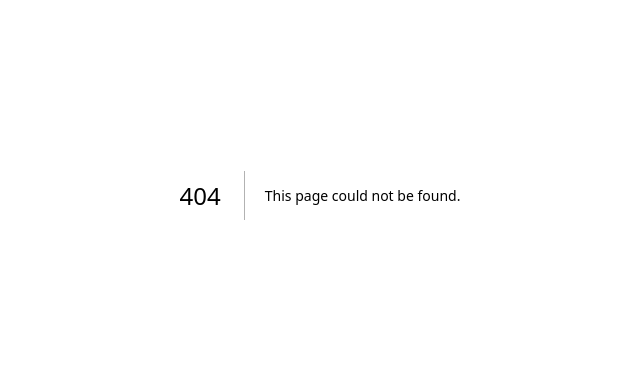
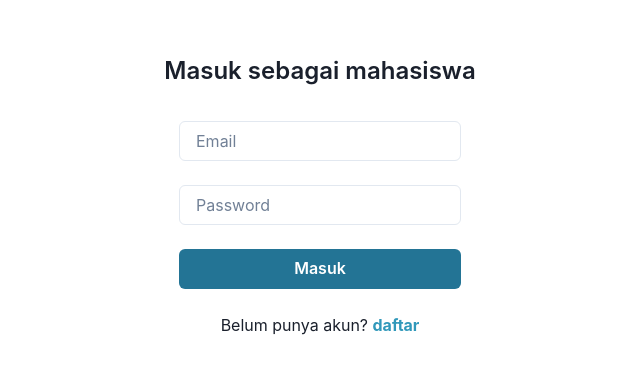
Before and after one commit to IloveNooodles/Dosen-Rank-FE, a Next.js app: page /login in a window 1280 px wide. Before the commit this address had no page. Shown: the part 205-578 px from the top of the page, without its empty margins (320-960 px from the left). Built offline with nearby package versions, Linux system fonts and the light colour scheme.

Commit message:
feat: recreate login page using formik

```diff
--- /dev/null
+++ b/components/LoginForm/index.tsx
@@ -0,0 +1,59 @@
+import { Account } from "@/interfaces";
+import { VStack, Button, Text } from "@chakra-ui/react";
+import { Form, Formik } from "formik";
+import Link from "next/link";
+import MyTextInput from "../TextInput";
+import * as Yup from "yup";
+
+const LoginForm: React.FC<{}> = () => {
+    const initialValues: Account = { nama: "", email: "", password: "" };
+
+    return (
+        <Formik
+            initialValues={initialValues}
+            onSubmit={(values, actions) => {
+                console.log({ values, actions });
+                alert(JSON.stringify(values, null, 2));
+                actions.setSubmitting(false);
+            }}
+            validationSchema={Yup.object({
+                email: Yup.string()
+                    .max(20, "Must be 20 characters or less")
+                    .required("Required"),
+                password: Yup.string()
+                    .email("Invalid email address")
+                    .required("Required"),
+            })}
+        >
+            <Form>
+                <VStack px={12} spacing={6}>
+                    <MyTextInput
+                        id="email"
+                        name="email"
+                        type="text"
+                        placeholder="Email"
+                    />
+                    <MyTextInput
+                        id="password"
+                        name="password"
+                        type="password"
+                        placeholder="Password"
+                    />
+                    <Button type="submit" colorScheme="biru" w="full">
+                        Masuk
+                    </Button>
+                    <Text>
+                        Belum punya akun?{" "}
+                        <Link href="/register">
+                            <Text as="span" color="biru.600" fontWeight="bold">
+                                daftar
+                            </Text>
+                        </Link>
+                    </Text>
+                </VStack>
+            </Form>
+        </Formik>
+    );
+};
+
+export default LoginForm;
--- /dev/null
+++ b/pages/login.tsx
@@ -0,0 +1,15 @@
+import { Container, VStack, Text } from "@chakra-ui/react";
+import LoginForm from "@/components/LoginForm";
+
+const Login: React.FC<{}> = () => (
+    <Container centerContent>
+        <VStack h="full" justify="center" maxW="sm">
+            <Text fontWeight="semibold" pb={6} align="center" fontSize="2xl">
+                Masuk sebagai mahasiswa
+            </Text>
+            <LoginForm/>
+        </VStack>
+    </Container>
+);
+
+export default Login;
```
